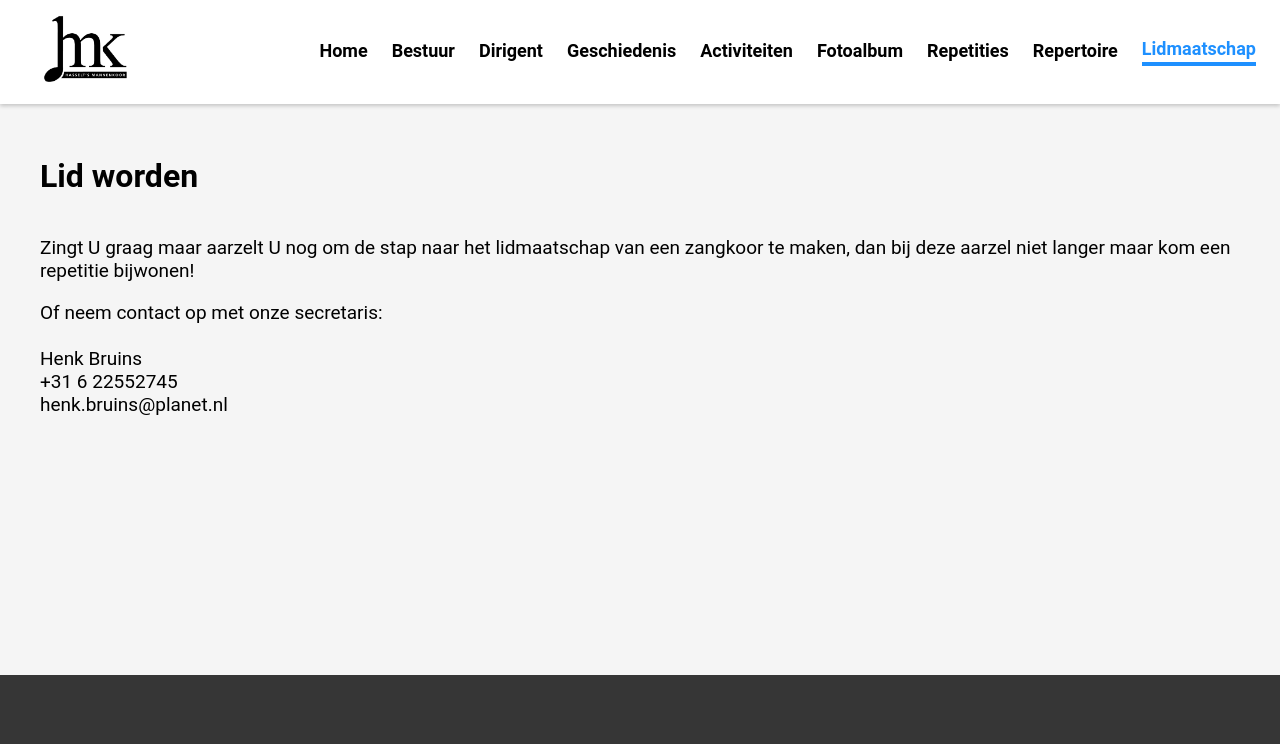
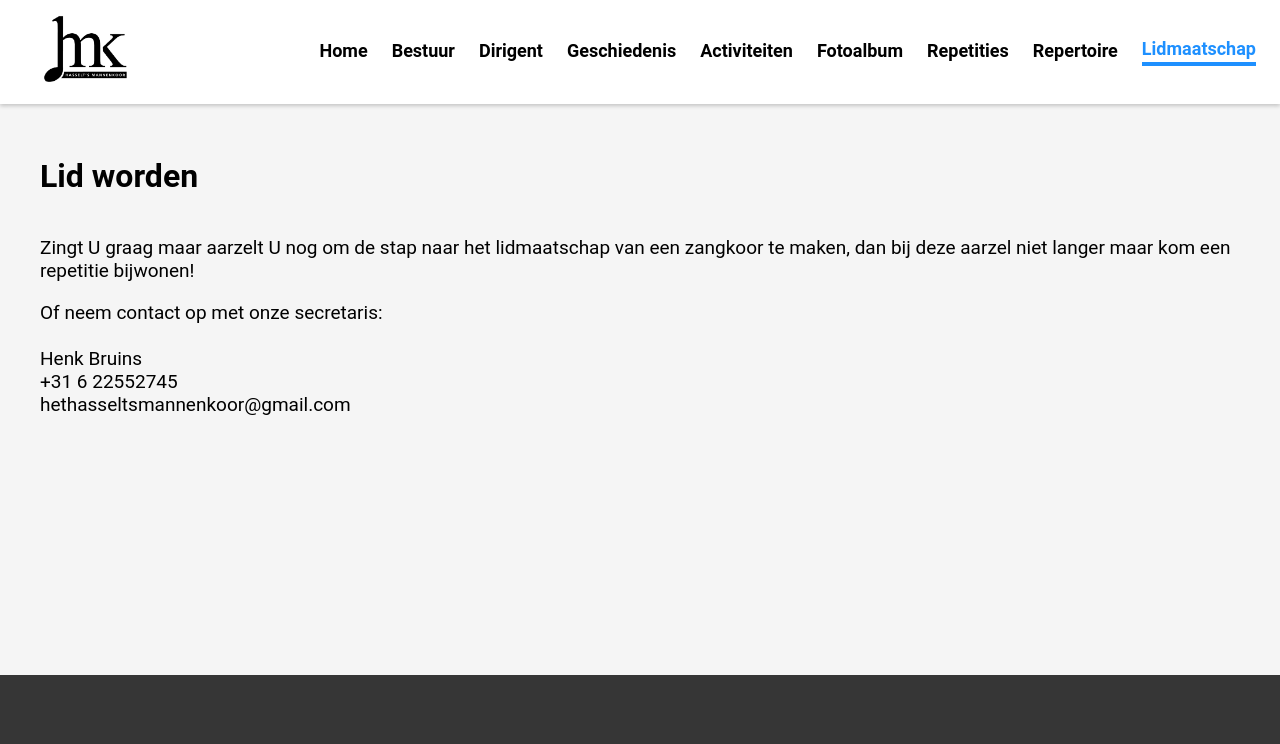
Before and after one commit to Rick-VA/mannenkoor-hasselt, a Vue app: page /lidmaatschap in a window 1280 px wide. Shown: the top 744 px of the page. Built offline with nearby package versions, Linux system fonts and the light colour scheme.

Commit message:
fix: update mail

```diff
--- a/src/views/LidView.vue
+++ b/src/views/LidView.vue
@@ -15,7 +15,7 @@
       <br>
       +31 6 22552745
       <br>
-      henk.bruins@planet.nl
+      hethasseltsmannenkoor@gmail.com
     </p>
   </div>
 
```
